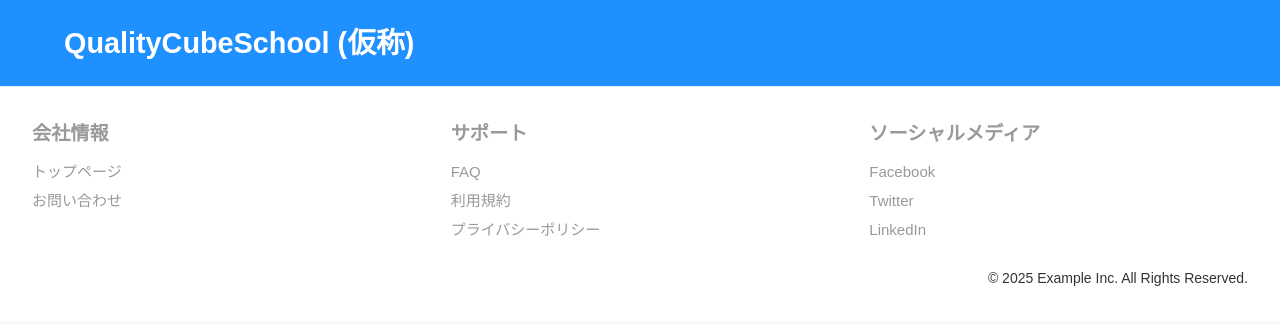
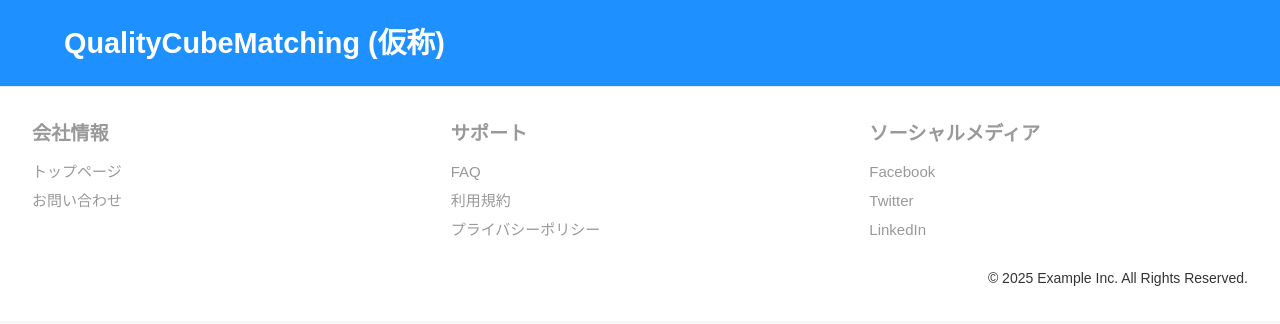
Before and after one commit to renaikeuchi/QualityCubeMatching, a plain HTML site: page index.html in a window 1280 px wide. Drawn offline with Linux system fonts and the light colour scheme.

Commit message:
Resolve merge conflicts

```diff
--- a/index.html
+++ b/index.html
@@ -11,7 +11,7 @@
     <!-- ヘッダー -->
     <header>
       <div class="header-container">
-        <div class="logo">QualityCubeSchool (仮称)</div>
+        <div class="logo">QualityCubeMatching (仮称)</div>
       </div>
     </header>
 
```
